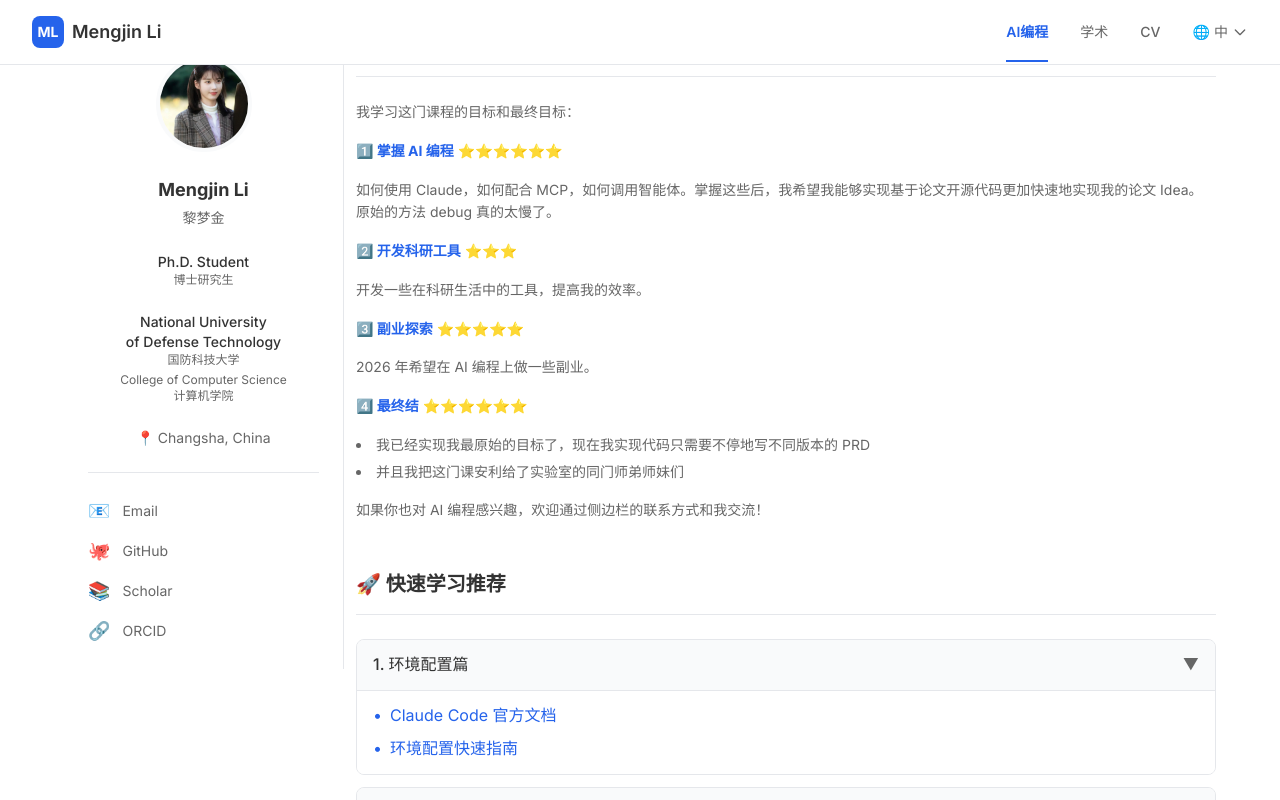
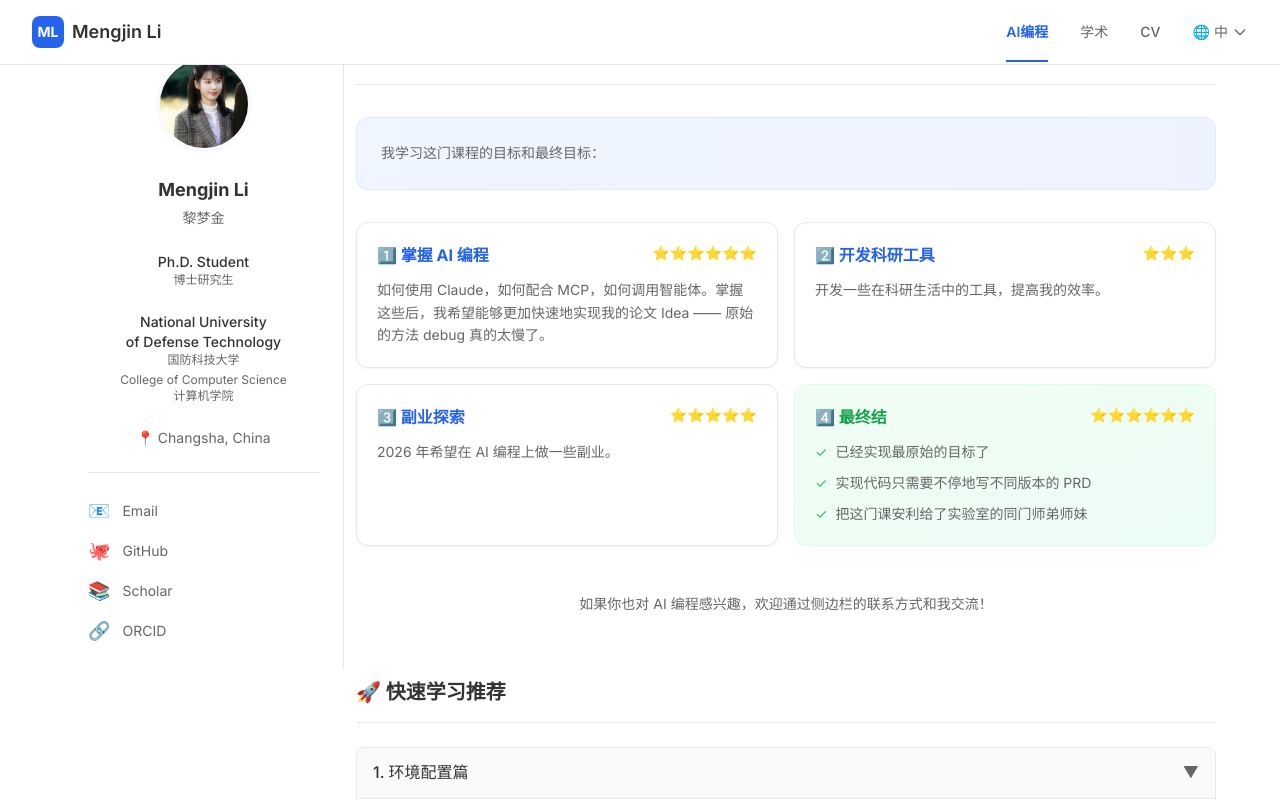
Before and after one commit to lmj0209/WayToAgicStudyHomepage, a Next.js app: page / in a window 1280 px wide. Shown: the top 800 px of the page. Built offline with nearby package versions, Linux system fonts and the light colour scheme.

Commit message:
style: 优化 AI 个人介绍样式 - 卡片布局

```diff
--- a/components/AIAboutMe.tsx
+++ b/components/AIAboutMe.tsx
@@ -3,48 +3,83 @@
 export default function AIAboutMe() {
   return (
     <section id="about" className="scroll-mt-20">
-      <h2 className="text-xl font-bold text-text-primary mb-4 flex items-center">
+      <h2 className="text-xl font-bold text-text-primary mb-6 flex items-center">
         🔥 不忘初心
       </h2>
-      <hr className="border-border mb-6" />
+      <hr className="border-border mb-8" />
 
-      <div className="prose prose-slate max-w-none">
-        <p className="text-sm text-text-secondary leading-relaxed mb-4">
+      <div className="space-y-8">
+        {/* 引言 */}
+        <div className="bg-gradient-to-r from-blue-50 to-indigo-50 rounded-xl p-6 border border-blue-100">
+          <p className="text-sm text-text-secondary leading-relaxed">
             我学习这门课程的目标和最终目标：
           </p>
+        </div>
 
-        <p className="text-sm text-text-secondary leading-relaxed mb-4">
-          <span className="font-bold text-primary">1️⃣ 掌握 AI 编程</span> <span className="text-yellow-500">⭐⭐⭐⭐⭐⭐</span>
+        {/* 目标卡片 */}
+        <div className="grid grid-cols-1 md:grid-cols-2 gap-4">
+          {/* 目标 1 */}
+          <div className="bg-white rounded-xl p-5 border border-border shadow-sm hover:shadow-md transition-shadow">
+            <div className="flex items-start justify-between mb-3">
+              <h3 className="text-base font-bold text-primary">1️⃣ 掌握 AI 编程</h3>
+              <span className="text-yellow-500 text-sm">⭐⭐⭐⭐⭐⭐</span>
+            </div>
+            <p className="text-sm text-text-secondary leading-relaxed">
+              如何使用 Claude，如何配合 MCP，如何调用智能体。掌握这些后，我希望能够更加快速地实现我的论文 Idea —— 原始的方法 debug 真的太慢了。
             </p>
-        <p className="text-sm text-text-secondary leading-relaxed mb-4">
-          如何使用 Claude，如何配合 MCP，如何调用智能体。掌握这些后，我希望我能够实现基于论文开源代码更加快速地实现我的论文 Idea。原始的方法 debug 真的太慢了。
-        </p>
+          </div>
 
-        <p className="text-sm text-text-secondary leading-relaxed mb-4">
-          <span className="font-bold text-primary">2️⃣ 开发科研工具</span> <span className="text-yellow-500">⭐⭐⭐</span>
-        </p>
-        <p className="text-sm text-text-secondary leading-relaxed mb-4">
+          {/* 目标 2 */}
+          <div className="bg-white rounded-xl p-5 border border-border shadow-sm hover:shadow-md transition-shadow">
+            <div className="flex items-start justify-between mb-3">
+              <h3 className="text-base font-bold text-primary">2️⃣ 开发科研工具</h3>
+              <span className="text-yellow-500 text-sm">⭐⭐⭐</span>
+            </div>
+            <p className="text-sm text-text-secondary leading-relaxed">
               开发一些在科研生活中的工具，提高我的效率。
             </p>
+          </div>
 
-        <p className="text-sm text-text-secondary leading-relaxed mb-4">
-          <span className="font-bold text-primary">3️⃣ 副业探索</span> <span className="text-yellow-500">⭐⭐⭐⭐⭐</span>
-        </p>
-        <p className="text-sm text-text-secondary leading-relaxed mb-4">
+          {/* 目标 3 */}
+          <div className="bg-white rounded-xl p-5 border border-border shadow-sm hover:shadow-md transition-shadow">
+            <div className="flex items-start justify-between mb-3">
+              <h3 className="text-base font-bold text-primary">3️⃣ 副业探索</h3>
+              <span className="text-yellow-500 text-sm">⭐⭐⭐⭐⭐</span>
+            </div>
+            <p className="text-sm text-text-secondary leading-relaxed">
               2026 年希望在 AI 编程上做一些副业。
             </p>
+          </div>
 
-        <p className="text-sm text-text-secondary leading-relaxed mb-4">
-          <span className="font-bold text-primary">4️⃣ 最终结</span> <span className="text-yellow-500">⭐⭐⭐⭐⭐⭐</span>
-        </p>
-        <ul className="text-sm text-text-secondary leading-relaxed mb-4 list-disc list-inside space-y-1">
-          <li>我已经实现我最原始的目标了，现在我实现代码只需要不停地写不同版本的 PRD</li>
-          <li>并且我把这门课安利给了实验室的同门师弟师妹们</li>
+          {/* 目标 4 */}
+          <div className="bg-gradient-to-br from-green-50 to-emerald-50 rounded-xl p-5 border border-green-100">
+            <div className="flex items-start justify-between mb-3">
+              <h3 className="text-base font-bold text-green-600">4️⃣ 最终结</h3>
+              <span className="text-yellow-500 text-sm">⭐⭐⭐⭐⭐⭐</span>
+            </div>
+            <ul className="text-sm text-text-secondary leading-relaxed space-y-2">
+              <li className="flex items-start">
+                <span className="text-green-500 mr-2">✓</span>
+                <span>已经实现最原始的目标了</span>
+              </li>
+              <li className="flex items-start">
+                <span className="text-green-500 mr-2">✓</span>
+                <span>实现代码只需要不停地写不同版本的 PRD</span>
+              </li>
+              <li className="flex items-start">
+                <span className="text-green-500 mr-2">✓</span>
+                <span>把这门课安利给了实验室的同门师弟师妹</span>
+              </li>
             </ul>
+          </div>
+        </div>
 
-        <p className="text-sm text-text-secondary leading-relaxed mt-4">
+        {/* 联系方式 */}
+        <div className="text-center py-4">
+          <p className="text-sm text-text-secondary">
             如果你也对 AI 编程感兴趣，欢迎通过侧边栏的联系方式和我交流！
           </p>
+        </div>
       </div>
     </section>
   );
```
Lines whose indentation alone changed are shown as unchanged.
